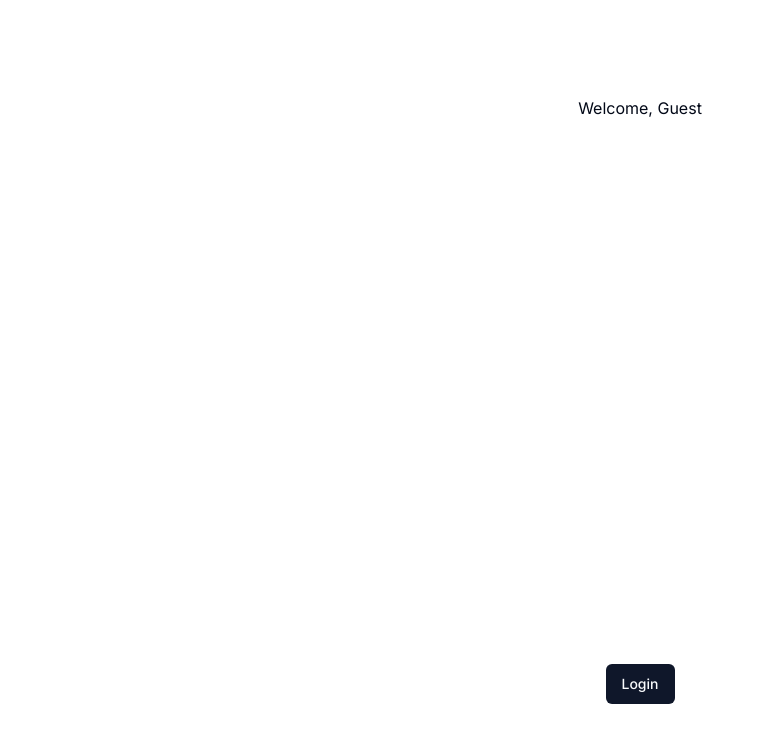
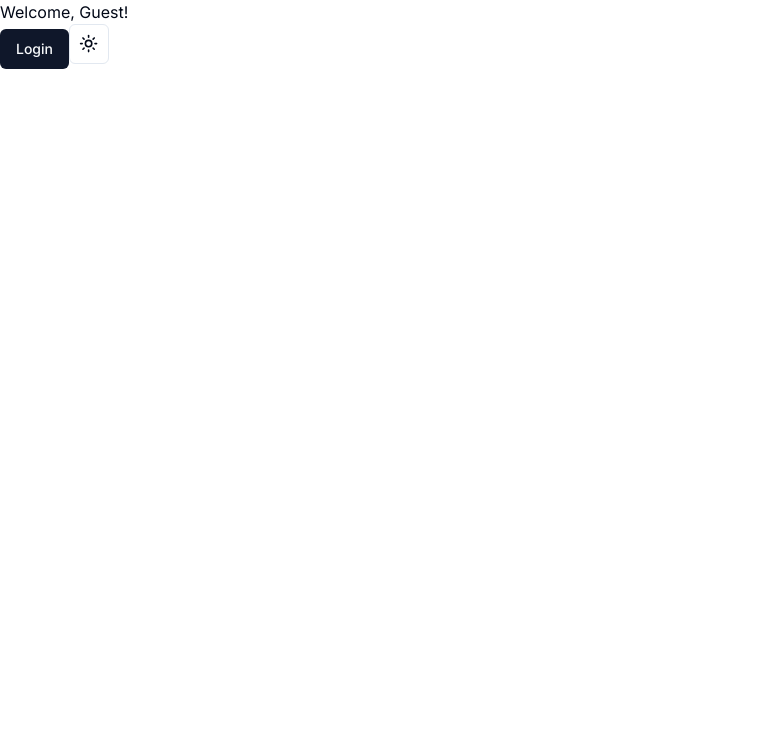
Before and after one commit to manavkaushal26/motionmix-v2-personal, a Next.js app: page / in a window 1280 px wide. Shown: the top 742 px of the page, without its empty margins (0-765 px from the left). Built offline with nearby package versions, Linux system fonts and the light colour scheme; no server answers; what apisauce would draw is missing.

Commit message:
added dark mode

```diff
--- a/app/layout.tsx
+++ b/app/layout.tsx
@@ -1,9 +1,12 @@
+import { ThemeProvider } from "@/components/providers/ThemeProvider";
 import { Toaster } from "@/components/ui/sonner";
 import type { Metadata } from "next";
 import { Inter } from "next/font/google";
 import "./globals.css";
 
-const inter = Inter({ subsets: ["latin"] });
+const font = Inter({
+  subsets: ["latin"],
+});
 
 export const metadata: Metadata = {
   title: "Create Next App",
@@ -17,9 +20,16 @@
 }) {
   return (
     <html lang="en">
-      <body className={inter.className}>
-        {children}
-        <Toaster />
+      <body className={font.className}>
+        <ThemeProvider
+          attribute="class"
+          defaultTheme="system"
+          enableSystem
+          disableTransitionOnChange
+        >
+          {children}
+          <Toaster />
+        </ThemeProvider>
       </body>
     </html>
   );
--- a/app/page.tsx
+++ b/app/page.tsx
@@ -1,21 +1,15 @@
 import AuthButton from "@/components/global/AuthButton";
+import ModeToggle from "@/components/global/ModeToggle";
 import { auth } from "@/lib/authOptions";
 
 const Home = async () => {
   const session = await auth();
 
-  if (!session)
-    return (
-      <main className="flex min-h-screen flex-col items-center justify-between p-24">
-        <h1>Welcome, Guest</h1>
-        <AuthButton type="login" />
-      </main>
-    );
-
   return (
-    <main className="flex min-h-screen flex-col items-center justify-between p-24">
-      <h1>Welcome, {session?.user?.name}</h1>
-      <AuthButton type="logout" />
+    <main>
+      <h1 className="capitalize">Welcome, {session?.user?.name || "Guest"}!</h1>
+      <AuthButton type={!session ? "login" : "logout"} />
+      <ModeToggle />
     </main>
   );
 };
--- /dev/null
+++ b/components/global/ModeToggle.tsx
@@ -0,0 +1,40 @@
+"use client";
+
+import { Button } from "@/components/ui/button";
+import {
+  DropdownMenu,
+  DropdownMenuContent,
+  DropdownMenuItem,
+  DropdownMenuTrigger,
+} from "@/components/ui/dropdown-menu";
+import { Moon, Sun } from "lucide-react";
+import { useTheme } from "next-themes";
+
+const ModeToggle = () => {
+  const { setTheme } = useTheme();
+
+  return (
+    <DropdownMenu>
+      <DropdownMenuTrigger asChild>
+        <Button variant="outline" size="icon">
+          <Sun className="h-[1.2rem] w-[1.2rem] rotate-0 scale-100 transition-all dark:-rotate-90 dark:scale-0" />
+          <Moon className="absolute h-[1.2rem] w-[1.2rem] rotate-90 scale-0 transition-all dark:rotate-0 dark:scale-100" />
+          <span className="sr-only">Toggle theme</span>
+        </Button>
+      </DropdownMenuTrigger>
+      <DropdownMenuContent align="end">
+        <DropdownMenuItem onClick={() => setTheme("light")}>
+          Light
+        </DropdownMenuItem>
+        <DropdownMenuItem onClick={() => setTheme("dark")}>
+          Dark
+        </DropdownMenuItem>
+        <DropdownMenuItem onClick={() => setTheme("system")}>
+          System
+        </DropdownMenuItem>
+      </DropdownMenuContent>
+    </DropdownMenu>
+  );
+};
+
+export default ModeToggle;
--- /dev/null
+++ b/components/providers/ThemeProvider.tsx
@@ -0,0 +1,8 @@
+"use client";
+
+import { ThemeProvider as NextThemesProvider } from "next-themes";
+import { type ThemeProviderProps } from "next-themes/dist/types";
+
+export function ThemeProvider({ children, ...props }: ThemeProviderProps) {
+  return <NextThemesProvider {...props}>{children}</NextThemesProvider>;
+}
```
Also changed, not shown: tailwind.config.ts (+8 -8 lines).
